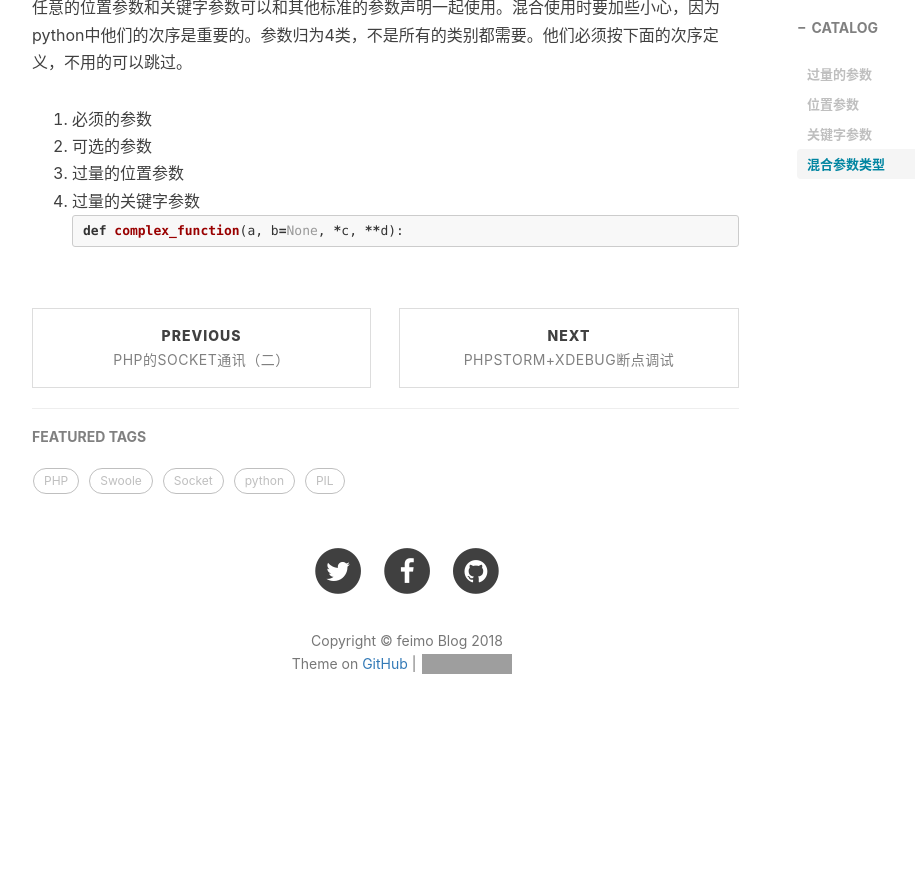
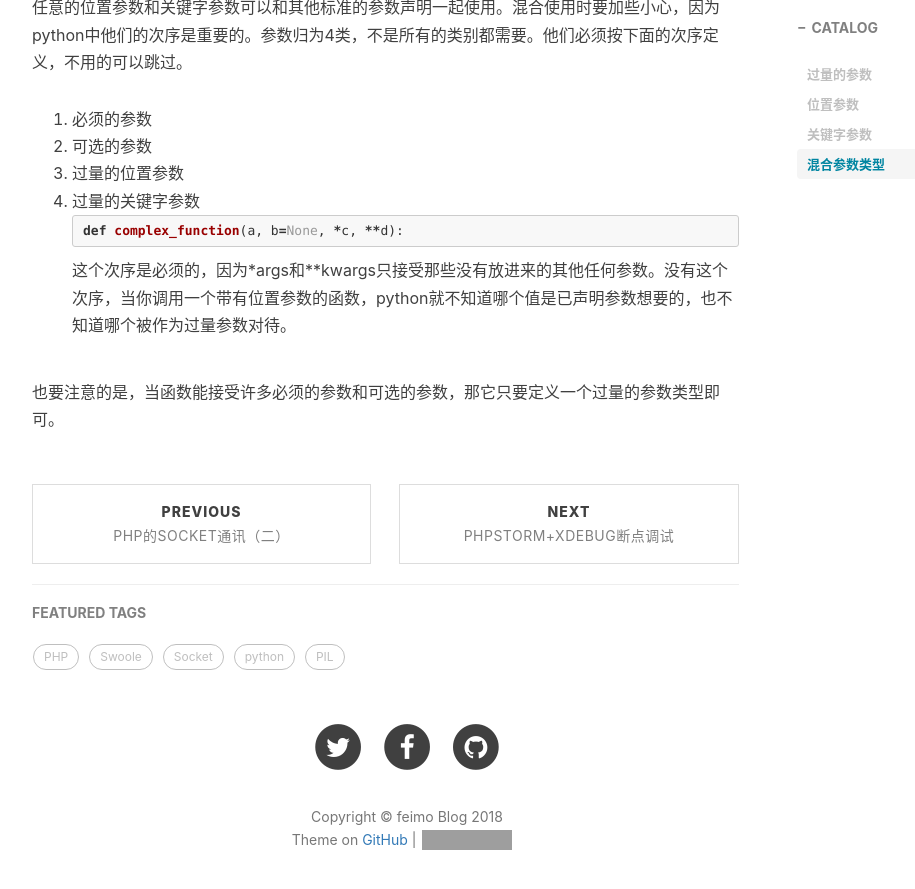
Before and after one commit to feimoc/feimoc.github.io, a Jekyll site: the page built from _posts/2017-1-4-python学习之路——参数知识.md, in a window 1280 px wide and 900 px high, scrolled down 1762 px. Shown: the top 889 px of the window, without its empty margins (233-1148 px from the left). Built offline with Jekyll 4.4.1, drawn with Linux system fonts in a browser that asks for light colours; nearby versions of some CDN libraries; comment, search, counter and statistics services are not loaded; before the commit the page ends 2530 px from its top, so only the background shows below that; grey boxes are pictures that could not be loaded.

Commit message:
'update'

````diff
--- a/_posts/2017-1-4-python学习之路——参数知识.md
+++ b/_posts/2017-1-4-python学习之路——参数知识.md
@@ -52,3 +52,6 @@ spam => 'eggs'
 ```python
 def complex_function(a, b=None, *c, **d):
 ```
+这个次序是必须的，因为*args和**kwargs只接受那些没有放进来的其他任何参数。没有这个次序，当你调用一个带有位置参数的函数，python就不知道哪个值是已声明参数想要的，也不知道哪个被作为过量参数对待。
+
+也要注意的是，当函数能接受许多必须的参数和可选的参数，那它只要定义一个过量的参数类型即可。
````
